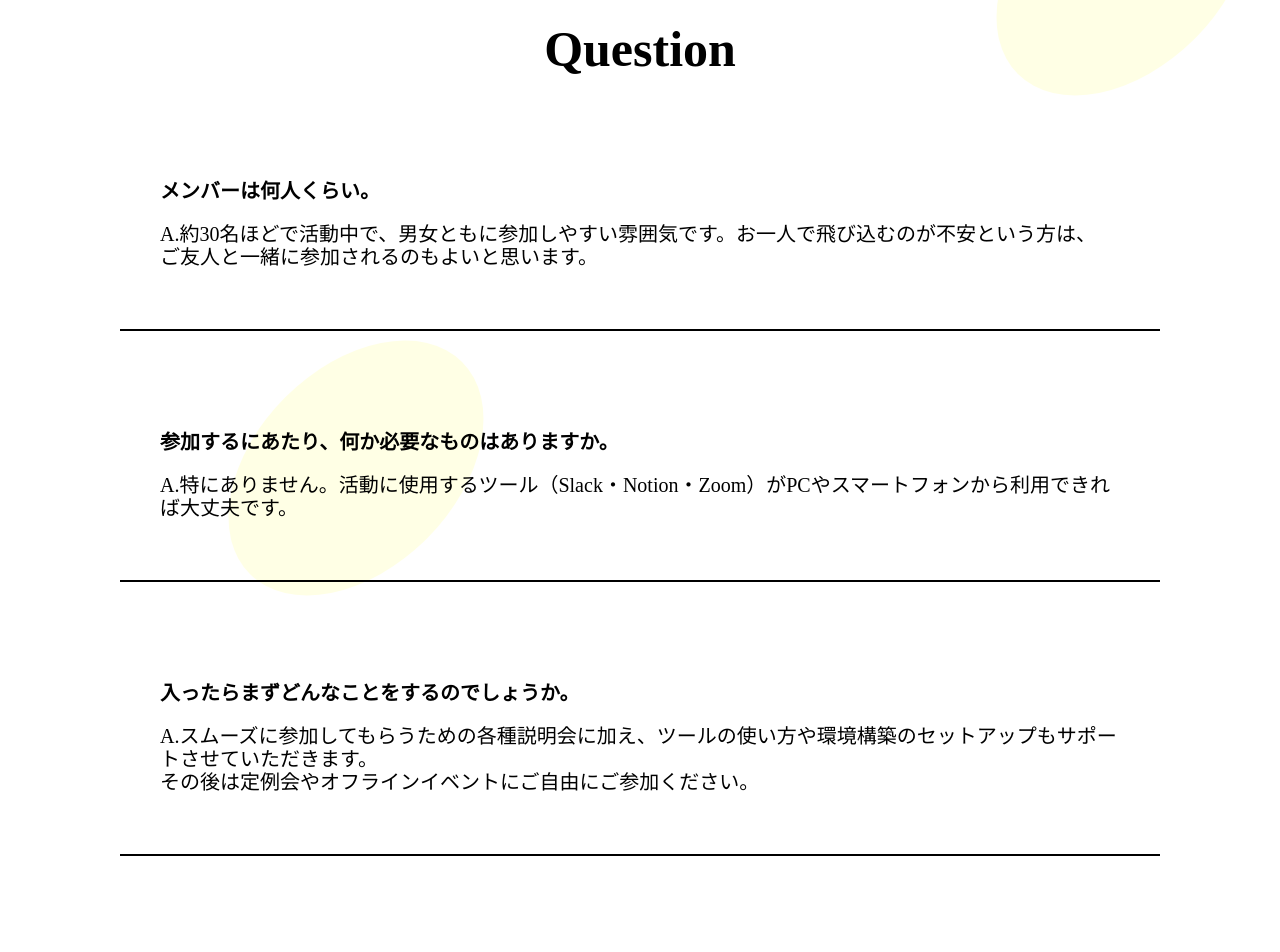
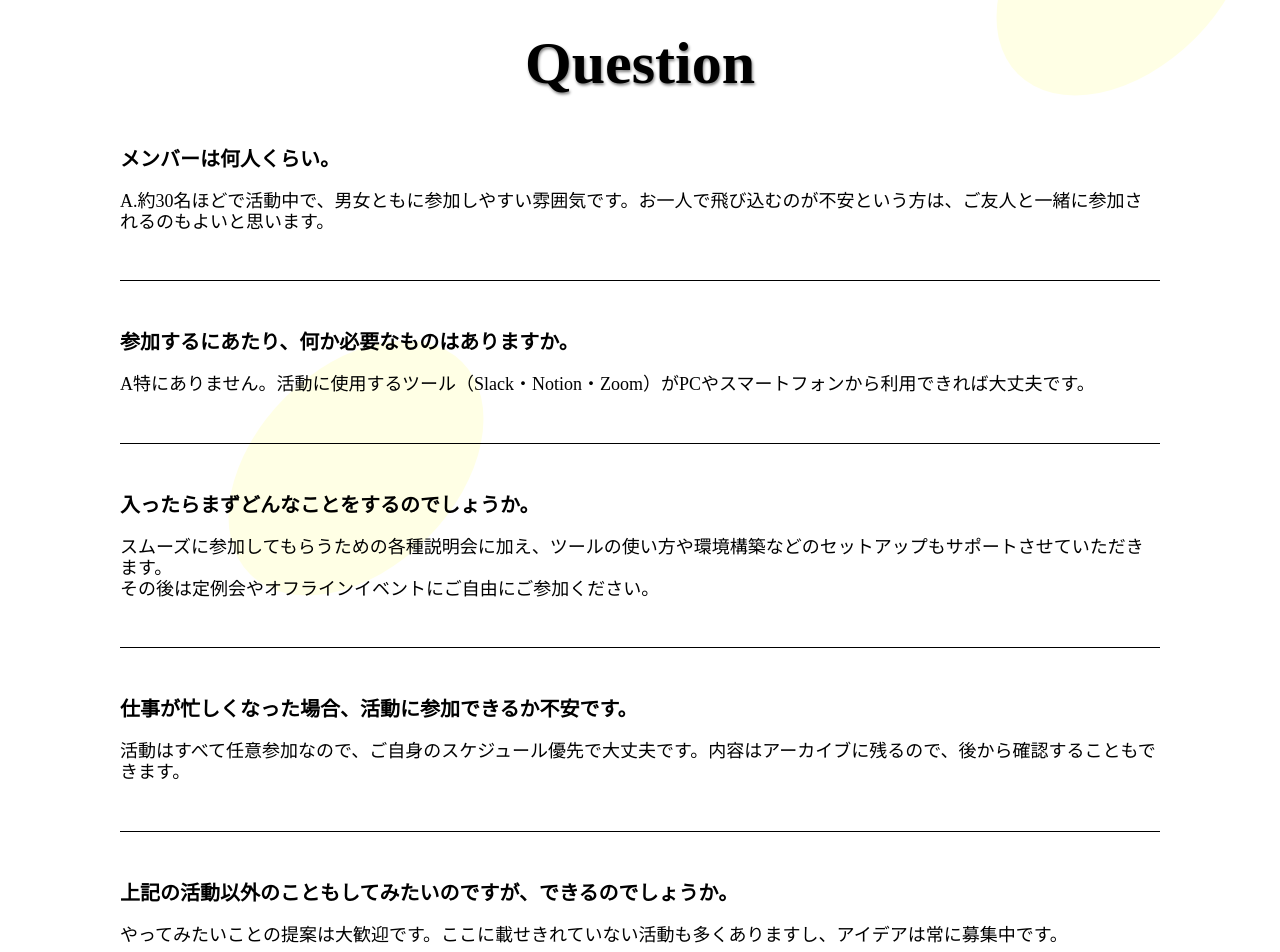
Before and after one commit to hiyokodev/hiyoko_site_2023, a Vue app: page / in a window 1280 px wide. Shown: the part 2760-3712 px from the top of the page. Built offline with nearby package versions, Linux system fonts and the light colour scheme.

Commit message:
Add:ブランチを統一
refs #3
國部さんのPCで編集したブランチと私のPCのブランチを統一しました。

```diff
--- a/src/components/Home/questionSection.vue
+++ b/src/components/Home/questionSection.vue
@@ -9,46 +9,35 @@
           <p>メンバーは何人くらい。</p>
         </div>
         <div class="anser">
-          <p>A.約30名ほどで活動中で、男女ともに参加しやすい雰囲気です。お一人で飛び込むのが不安という方は、<br>
-            ご友人と一緒に参加されるのもよいと思います。</p>
+          <p>A.約30名ほどで活動中で、男女ともに参加しやすい雰囲気です。お一人で飛び込むのが不安という方は、ご友人と一緒に参加されるのもよいと思います。</p>
         </div>
-      </div>
 
-      <div class="question">
         <div class="questionq">
           <p>参加するにあたり、何か必要なものはありますか。</p>
         </div>
         <div class="anser">
-          <p>A.特にありません。活動に使用するツール（Slack・Notion・Zoom）がPCやスマートフォンから利用できれば大丈夫です。</p>
+          <p>A特にありません。活動に使用するツール（Slack・Notion・Zoom）がPCやスマートフォンから利用できれば大丈夫です。</p>
         </div>
-      </div>
 
-      <div class="question">
         <div class="questionq">
           <p>入ったらまずどんなことをするのでしょうか。</p>
         </div>
         <div class="anser">
-          <p>A.スムーズに参加してもらうための各種説明会に加え、ツールの使い方や環境構築のセットアップもサポートさせていただきます。<br>
-               その後は定例会やオフラインイベントにご自由にご参加ください。</p>
+          <p>スムーズに参加してもらうための各種説明会に加え、ツールの使い方や環境構築などのセットアップもサポートさせていただきます。<br>その後は定例会やオフラインイベントにご自由にご参加ください。</p>
         </div>
-      </div>
 
-      <div class="question">
         <div class="questionq">
           <p>仕事が忙しくなった場合、活動に参加できるか不安です。</p>
         </div>
         <div class="anser">
-          <p>A.活動はすべて任意参加なので、ご自身のスケジュール優先で大丈夫です。内容はアーカイブに残るので、<br>
-            後から確認することもできます。</p>
+          <p>活動はすべて任意参加なので、ご自身のスケジュール優先で大丈夫です。内容はアーカイブに残るので、後から確認することもできます。</p>
         </div>
-      </div>
 
-      <div class="question">
         <div class="questionq">
           <p>上記の活動以外のこともしてみたいのですが、できるのでしょうか。</p>
         </div>
         <div class="anser">
-          <p>A.やってみたいことの提案は大歓迎です。ここに載せきれていない活動も多くありますし、アイデアは常に募集中です。</p>
+          <p>やってみたいことの提案は大歓迎です。ここに載せきれていない活動も多くありますし、アイデアは常に募集中です。</p>
         </div>
       </div>
 
@@ -82,19 +71,20 @@ section {
 
 h2 {
   text-align: center;
-  font-size: 50px;
   font-family: Century;
-}
-
-.question{
-  font-size: 20px;
-  margin-bottom: 40px;
-  border-bottom: 2px solid black;
-  padding: 40px;
+  font-size: 60px;
+  text-shadow: 1px 2px 3px #808080;
 }
 
 .questionq{
   font-weight: bold;
+  font-size: 20px;
 }
 
+.anser{
+  margin-bottom: 50px;
+  border-bottom: 1px solid black;
+  padding-bottom:30px;
+  font-size:18px;
+}
 </style>
```
